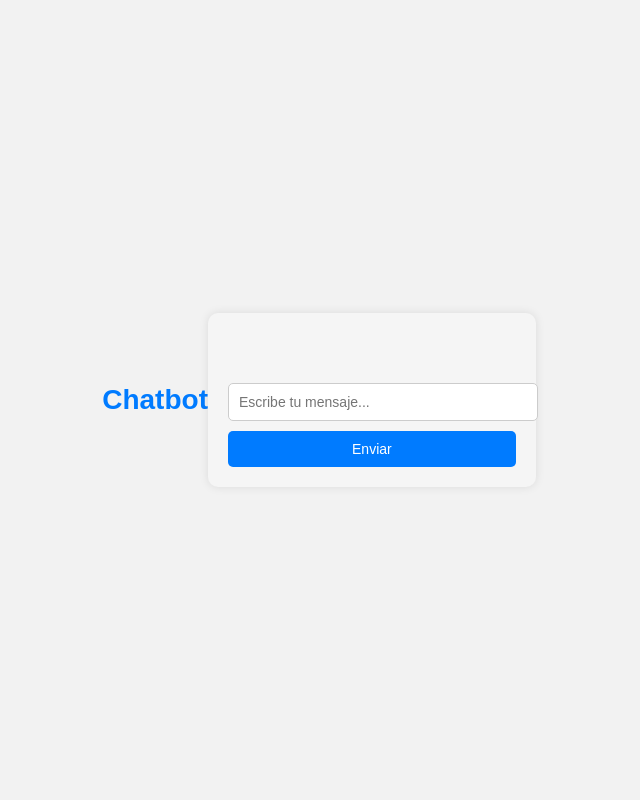
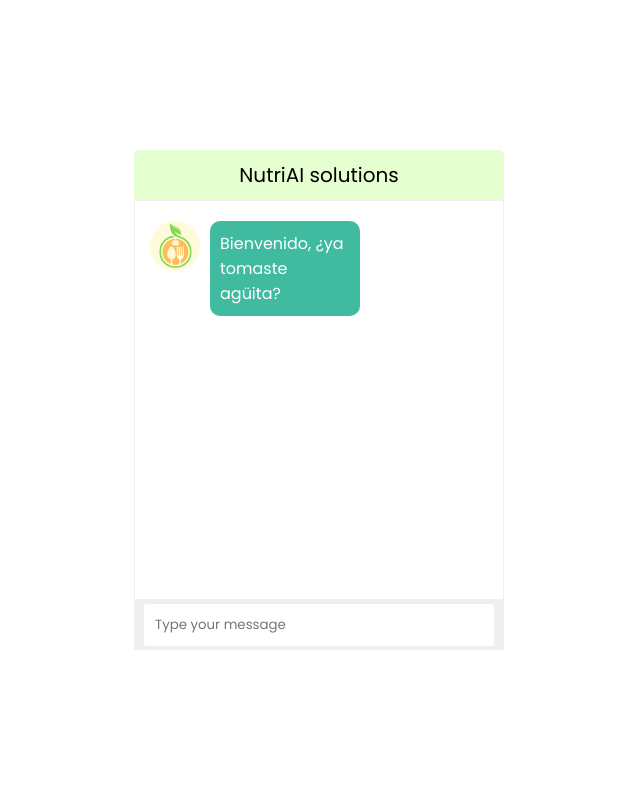
Before and after one commit to eliasera07/proyectoIA, a Flask app: page /chat in a window 1280 px wide. Shown: the whole page, without its empty margins (321-961 px from the left). Run offline with Flask 3, Linux system fonts and the light colour scheme.

Commit message:
conVista

```diff
--- a/main.py
+++ b/main.py
@@ -5,7 +5,7 @@ from flask import Flask, request, jsonify, render_template, redirect, url_for
 
 app = Flask(__name__)
 
-openai.api_key = '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'
+openai.api_key = ''
 
 pesoT= 0
 alturaT = 0
--- a/static/index.css
+++ /dev/null
@@ -1,103 +0,0 @@
-:root {
-    --color-primario: #007BFF;
-    --color-fondo: #F5F5F5;
-    --color-caja: #FFFFFF;
-    --color-borde: #CCCCCC;
-    --tamano-fuente: 24px; /* Aumentar el tamaño de fuente general */
-    --fondo-verde-claro: #D3EFD2;
-    --fuente-titulo: 'Arial', sans-serif;
-    --fuente-texto: 'Verdana', sans-serif;
-}
-
-body {
-    font-family: Arial, sans-serif; /* Adaptado del segundo código */
-    background-color: #f2f2f2; /* Adaptado del segundo código */
-    display: flex;
-    justify-content: center;
-    align-items: center;
-    height: 100vh;
-    margin: 0;
-}
-
-#chat-container { /* Conserva el estilo del primer código */
-    background-color: var(--color-fondo);
-    padding: 20px;
-    max-width: 400px;
-    border-radius: 10px;
-    box-shadow: 0 0 10px rgba(0, 0, 0, 0.1);
-    font-family: var(--fuente-texto);
-}
-
-h1 {
-    font-size: 28px; /* Aumentar el tamaño de fuente para el título */
-    color: var(--color-primario);
-    text-align: center;
-    font-family: var(--fuente-titulo);
-}
-
-p {
-    font-size: var(--tamano-fuente);
-    color: #333333;
-}
-
-#chat-output {
-    padding: 15px; /* Ajustar el padding para los mensajes */
-    font-size: 16px; /* Aumentar el tamaño de fuente para los mensajes */
-    color: #555555;
-    margin-bottom: 10px;
-}
-
-input[type="text"] {
-    width: 100%;
-    padding: 10px;
-    margin-top: 10px;
-    border: 1px solid var(--color-borde);
-    border-radius: 5px;
-    font-size: 14px;
-    color: #333333;
-}
-
-button {
-    background-color: var(--color-primario);
-    color: #FFFFFF;
-    padding: 10px 20px;
-    border: none;
-    margin-top: 10px;
-    border-radius: 5px;
-    cursor: pointer;
-    font-size: 14px;
-    width: 100%; /* Adaptado del segundo código */
-    transition: background-color 0.3s; /* Adaptado del segundo código */
-}
-
-button:hover {
-    background-color: #0056b3; /* Adaptado del segundo código */
-}
-
-.container {
-    display: flex;
-    justify-content: center;
-    align-items: center;
-    height: 600px; /* Aumentar el tamaño del contenedor principal */
-}
-
-
-.message {
-    padding: 15px; /* Ajustar el padding para los mensajes */
-    margin-bottom: 10px;
-    border-radius: 5px;
-    font-size: 16px; /* Aumentar el tamaño de fuente para los mensajes */
-    width: fit-content;
-}
-
-.Usuario {
-    background-color: var(--color-primario); /* Cambiar por el color deseado para el usuario */
-    color: #FFFFFF; /* Color del texto para el usuario */
-    align-self: flex-end; /* Posición a la derecha */
-}
-
-.Chatbot {
-    background-color: var(--color-caja); /* Cambiar por el color deseado para el chatbot */
-    color: #555555; /* Color del texto para el chatbot */
-    align-self: flex-start; /* Posición a la izquierda */
-}
--- /dev/null
+++ b/static/style.css
@@ -0,0 +1,129 @@
+@import url('https://fonts.googleapis.com/css2?family=Poppins:ital,wght@0,100;0,200;0,300;0,400;0,500;0,600;0,700;0,800;0,900;1,100;1,200;1,300;1,400;1,500;1,600;1,700;1,800;1,900&display=swap');
+
+* {
+    margin: 0;
+    padding: 0;
+    box-sizing: border-box;
+}
+
+body {
+    font-family: 'Poppins', sans-serif;
+    display: flex;
+    justify-content: center;
+    align-items: center;
+    min-height: 100vh;
+}
+
+.wrapper {
+    width: 370px;
+}
+
+.wrapper .title {
+    background: #E5FFD0;
+    color: black;
+    line-height: 2.5;
+    border-radius: 5px 5px 0 0;
+    text-align: center;
+    font-size: 20px;
+}
+
+.wrapper .box {
+    border: 1px solid #efefef;
+    padding: 10px 15px;
+    min-height: 400px;
+    max-height: 400px;
+}
+
+.wrapper .box .item {
+    display: flex;
+    float: left;
+    margin: 10px 0;
+}
+
+.wrapper .box .item .icon {
+    background: #FFFBDA ;
+    color: white;
+    width: 50px;
+    height: 50px;
+    text-align: center;
+    line-height: 84.5px;
+    border-radius: 50%;
+}
+
+.wrapper .box .item .msg {
+    background: #40BB9F ;
+    color: white;
+    border-radius: 10px;
+    width: 150px;
+    margin-left: 10px;
+}
+
+.wrapper .box .item .msg p {
+    padding: 10px;
+}
+
+.wrapper .box .item.right {
+    float: right;
+}
+
+.wrapper .box .item.right .msg {
+    background: #efefef;
+    color: #333;
+}
+
+.wrapper .typing-area {
+    width: 100%;
+    background: #efefef;
+    height: 50px;
+    display: flex;
+    justify-content: center;
+    align-items: center;
+    padding: 10px;
+}
+
+.wrapper .typing-area .input-field {
+    width: 100%;
+    position: relative;
+}
+
+.wrapper .typing-area .input-field input {
+    width: 100%;
+    padding: 10px;
+    border: 1px solid transparent;
+    border-radius: 3px;
+    outline: none;
+    padding-right: 70px;
+    font-family: 'Poppins', sans-serif;
+    transition: 0.3s all ease;
+}
+
+.wrapper .typing-area .input-field input:focus {
+    border-color: #007bff;
+}
+
+.wrapper .typing-area .input-field button {
+    position: absolute;
+    top: 50%;
+    right: 10px;
+    transform: translateY(-50%);
+    background: transparent;
+    border: 1px solid #007bff;
+    padding: 5px 10px;
+    border-radius: 3px;
+    color: #007bff;
+    outline: none;
+    cursor: pointer;
+    opacity: 0;
+    pointer-events: none;
+    transition: 0.3s all ease;
+}
+
+.wrapper .typing-area .input-field button:hover {
+    background: #007bff;
+    color: white;
+}
+
+.wrapper .typing-area .input-field input:valid ~ button {
+    opacity: 1;
+    pointer-events: auto;
+}
--- a/templates/index.html
+++ b/templates/index.html
@@ -1,29 +1,82 @@
 <!DOCTYPE html>
-<html>
-    <head>
-        <title>Inicio</title>
-        <link rel="stylesheet" href="{{ url_for('static', filename='index.css') }}">
-    </head>
+<html lang="en">
+<head>
+    <meta charset="UTF-8">
+    <meta http-equiv="X-UA-Compatible" content="IE=edge">
+    <meta name="viewport" content="width=device-width, initial-scale=1.0">
+    <link rel="stylesheet" href="{{ url_for('static', filename='style.css') }}">
+    <style>
+        /* Estilo para el contenedor de mensajes */
+        .box {
+            height: 300px; /* Altura máxima del contenedor de mensajes */
+            overflow-y: auto; /* Agrega una barra de desplazamiento vertical si los mensajes exceden la altura */
+        }
+    </style>
+    <title>Chatbot - NutriAI solutions</title>
+</head>
 <body>
-    <h1 >Chatbot </h1>
-    <div id="chat-container" >
-        <div id="chat-output"></div>
-        <input type="text" id="user-input" placeholder="Escribe tu mensaje..." onkeypress="handleKeyPress(event)"/>
-        <button onclick="sendMessage()">Enviar</button>
+    <div class="wrapper">
+        <div class="title">NutriAI solutions</div>
+        <div class="box" id="chat-output">
+            <div class="item">
+                <div class="icon">
+                    <img src="../static/iconoPequeniooo.svg" alt="iconoPequeniooo">
+                </div>
+                <div class="msg">
+                    <p>Bienvenido, ¿ya tomaste agüita?</p>
+                </div>
+            </div>
+        </div>
+        <div class="typing-area">
+            <div class="input-field">
+                <input type="text" placeholder="Type your message" required onkeydown="handleKeyPress(event)">
+                <button onclick="sendMessage()">Send</button>
+            </div>
+        </div>
     </div>
     <script>
-        function handleKeyPress(event){
-            if (event.keyCode === 13) { // 13 es el código de tecla "Enter"
+        function handleKeyPress(event) {
+            if (event.keyCode === 13) {
                 sendMessage();
             }
-            }
+        }
+
         const chatOutput = document.getElementById('chat-output');
-        const userInput = document.getElementById('user-input');
+        const userInput = document.querySelector('.typing-area input');
 
         function addChatMessage(message, sender) {
             const messageDiv = document.createElement('div');
-            messageDiv.textContent = `${sender}: ${message}`;
+            messageDiv.classList.add('item');
+
+            if (sender === 'Usuario') {
+                messageDiv.classList.add('right');
+            }
+
+            const messageContent = document.createElement('div');
+            messageContent.classList.add('msg');
+
+            const messageText = document.createElement('p');
+            messageText.textContent = message;
+
+            messageContent.appendChild(messageText);
+
+            if (sender === 'Usuario') {
+                messageDiv.appendChild(messageContent);
+            } else {
+                const iconDiv = document.createElement('div');
+                iconDiv.classList.add('icon');
+                const iconImage = document.createElement('img');
+                iconImage.src = '../static/iconoPequeniooo.svg';
+                iconImage.alt = 'iconoPequeniooo';
+                iconDiv.appendChild(iconImage);
+                messageDiv.appendChild(iconDiv);
+                messageDiv.appendChild(messageContent);
+            }
+
             chatOutput.appendChild(messageDiv);
+
+            // Scroll hasta el último mensaje
+            chatOutput.scrollTop = chatOutput.scrollHeight;
         }
 
         function sendMessage() {
```
Also changed, not shown: static/iconoPequeniooo.svg (added).
